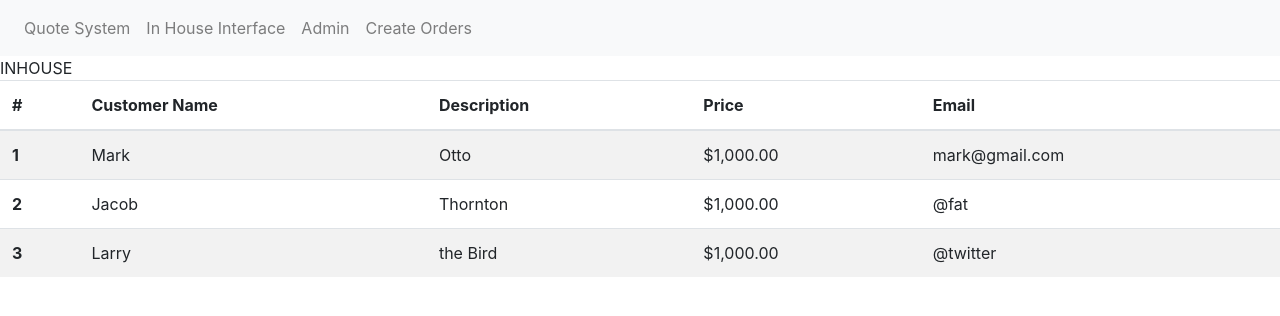
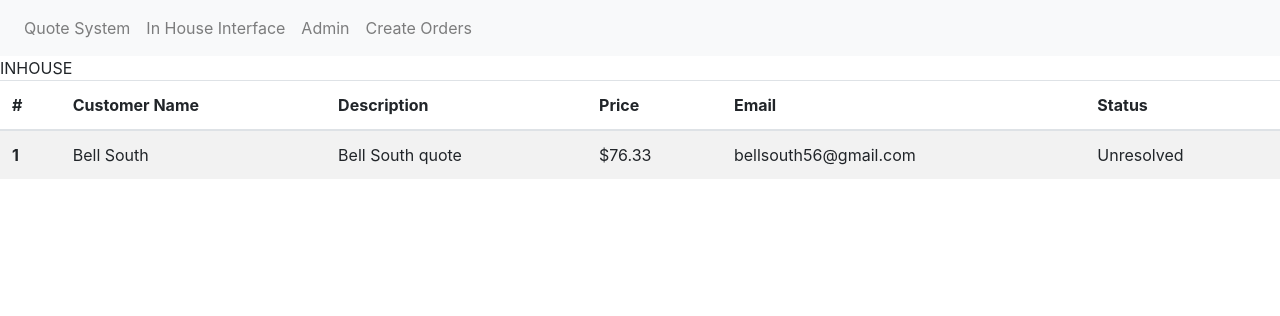
Before and after one commit to justin-dupre/csci467-fe, a React (Create React App) app: page /inhouse in a window 1280 px wide. Shown: the top 316 px of the page. Built offline with nearby package versions, Linux system fonts and the light colour scheme.

Commit message:
added table in in-house system

```diff
--- a/src/App.css
+++ b/src/App.css
@@ -25,3 +25,19 @@
   font-weight: 600;
   color: green;
 }
+
+.submitButton{
+    display:inline-block;
+    color:#444;
+    border:1px solid #CCC;
+    background:#DDD;
+    box-shadow: 0 0 5px -1px rgba(0,0,0,0.2);
+    cursor:pointer;
+    vertical-align:middle;
+    padding: 5px;
+    text-align: center;
+}
+.submitButton:active {
+    color:green;
+    box-shadow: 0 0 5px -1px rgba(0,0,0,0.6);
+}
--- a/src/components/InHouse.js
+++ b/src/components/InHouse.js
@@ -1,5 +1,6 @@
-import React, { Component } from 'react'
-import {withRouter} from 'react-router';
+import React, { Component } from "react";
+import { withRouter } from "react-router";
+import { connect } from "react-redux";
 
 class InHouse extends Component {
   render() {
@@ -14,35 +15,33 @@ class InHouse extends Component {
               <th scope="col">Description</th>
               <th scope="col">Price</th>
               <th scope="col">Email</th>
+              <th scope="col">Status</th>
             </tr>
           </thead>
           <tbody>
+            {this.props.quotes.map((quote, i) => {
+              return (
                 <tr>
-                  <th scope="row">1</th>
-                  <td>Mark</td>
-                  <td>Otto</td>
-                  <td>$1,000.00</td>
-                  <td>mark@gmail.com</td>
+                  <th scope="row">{i+1}</th>
+                  <td>{quote.name}</td>
+                  <td>{quote.desc}</td>
+                  <td>${quote.price}</td>
+                  <td>{quote.email}</td>
+                  <td>{quote.completed ? 'Sanctioned' : 'Unresolved' }</td>
                 </tr>
-                <tr>
-                  <th scope="row">2</th>
-                  <td>Jacob</td>
-                  <td>Thornton</td>
-                  <td>$1,000.00</td>
-                  <td>@fat</td>
-                </tr>
-                <tr>
-                  <th scope="row">3</th>
-                  <td>Larry</td>
-                  <td>the Bird</td>
-                  <td>$1,000.00</td>
-                  <td>@twitter</td>
-                </tr>
+              );
+            })}
           </tbody>
         </table>
       </div>
-        )
+    );
   }
 }
 
-export default withRouter(InHouse)
+function mapStateToProps(state) {
+  return {
+    quotes: state.quoteReducer.quotes
+  };
+}
+
+export default connect(mapStateToProps)(InHouse);
--- a/src/components/QuoteSystem.js
+++ b/src/components/QuoteSystem.js
@@ -1,6 +1,7 @@
 import React, { Component } from "react";
 import axios from "axios";
 import { connect } from 'react-redux';
+import '../App.css';
 
 class QuoteSystem extends Component {
   constructor(props) {
@@ -11,7 +12,8 @@ class QuoteSystem extends Component {
       description: "",
       price: "",
       customers: [],
-      email: ""
+      email: "",
+      hasError : false
     };
   }
 
@@ -52,6 +54,16 @@ class QuoteSystem extends Component {
   }
 
   addQuote() {
+    if(this.state.price === "" || this.state.email === "" || this.state.description === "" || this.state.customerName === ""){
+      this.setState({
+        hasError: true
+      })
+      return
+    }else{
+      this.setState({
+        hasError: false
+      })
+    }
     this.props.dispatch({
       type: "ADD_QUOTE",
       payload: {
@@ -61,6 +73,13 @@ class QuoteSystem extends Component {
         email: this.state.email
       }
     });
+    this.setState({
+      customerName: "",
+      description: "",
+      price: "",
+      email: ""
+    })
+    document.getElementById("quoteForm").reset();
   }
 
   componentDidUpdate(prevProps, prevState) {
@@ -73,7 +92,8 @@ class QuoteSystem extends Component {
   render() {
     return (
       <React.Fragment>
-        <form className="d-md-block mx-sm-2 mx-md-5">
+        <h2 className="mx-5 mb-5 mt-2">Enter new quotes</h2>
+        <form className="d-md-block mx-sm-2 mx-md-5" id="quoteForm">
           <div className="form-group">
             <label for="exampleFormControlInput1">Customer Name</label>
             <select
@@ -118,13 +138,9 @@ class QuoteSystem extends Component {
               placeholder="Enter email"
             />
           </div>
-          <div onClick={() => {this.addQuote()}}>TESTST SLICK</div>
+          <div className="submitButton" onClick={() => {this.addQuote()}}>SUBMIT QUOTE INTO SYSTEM</div>
+          {this.state.hasError && <div style={{color: 'red'}} >ERROR: please fill out all fields</div>}
         </form>
-        <div>{"Name : " + this.state.customerName}</div>
-
-        <div>{"Desc : " + this.state.description}</div>
-        <div>{"Price : " + this.state.price}</div>
-        <div>{"Email : " + this.state.email}</div>
       </React.Fragment>
     );
   }
--- a/src/reducers/quoteReducer.js
+++ b/src/reducers/quoteReducer.js
@@ -1,10 +1,11 @@
 const initialState = {
     quotes: [
         {
-            'name':'TEST',
-            'desc': 'Dude',
+            'name':'Bell South',
+            'desc': 'Bell South quote',
             'price': 76.33,
-            'email': 'tesetm email'
+            'email': 'bellsouth56@gmail.com',
+            'complete': false
         }
     ]
   };
```
Lines whose indentation alone changed are shown as unchanged.
